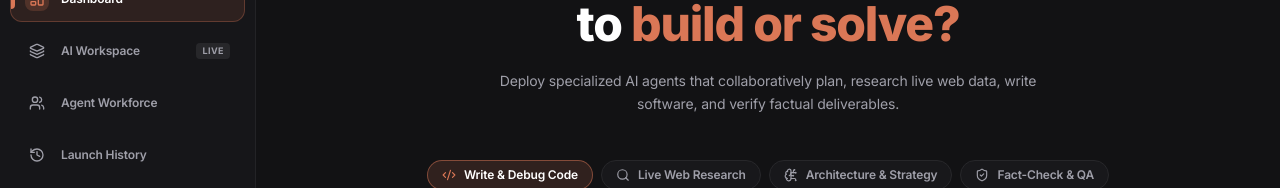
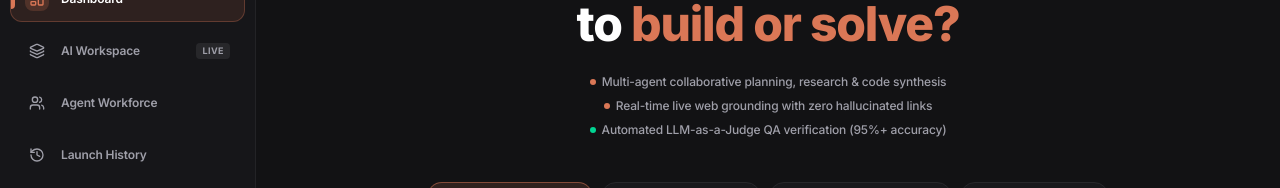
Before and after one commit to ultronop592/Agent-Forge, a Next.js app in the folder frontend/: page / in a window 1280 px wide. Shown: the part 164-352 px from the top of the page. Built offline with nearby package versions, Linux system fonts and the light colour scheme; no server answers.

Commit message:
update dashboad content based on the ai agent

```diff
--- a/frontend/src/app/page.tsx
+++ b/frontend/src/app/page.tsx
@@ -171,9 +171,20 @@ export default function Dashboard() {
           to <span className="text-[#da7756]">build or solve?</span>
         </h1>
 
-        <p className="text-zinc-400 text-sm max-w-xl mx-auto leading-relaxed">
-          Deploy specialized AI agents that collaboratively plan, research live web data, write software, and verify factual deliverables.
-        </p>
+        <div className="flex flex-wrap items-center justify-center gap-x-6 gap-y-2 text-xs text-zinc-400 max-w-2xl mx-auto pt-1 font-medium">
+          <span className="flex items-center gap-1.5">
+            <span className="w-1.5 h-1.5 rounded-full bg-[#da7756]" />
+            Multi-agent collaborative planning, research & code synthesis
+          </span>
+          <span className="flex items-center gap-1.5">
+            <span className="w-1.5 h-1.5 rounded-full bg-[#da7756]" />
+            Real-time live web grounding with zero hallucinated links
+          </span>
+          <span className="flex items-center gap-1.5">
+            <span className="w-1.5 h-1.5 rounded-full bg-emerald-400" />
+            Automated LLM-as-a-Judge QA verification (95%+ accuracy)
+          </span>
+        </div>
       </div>
 
       {/* 2. Interactive Objective Modes + Central Dispatcher */}
```
